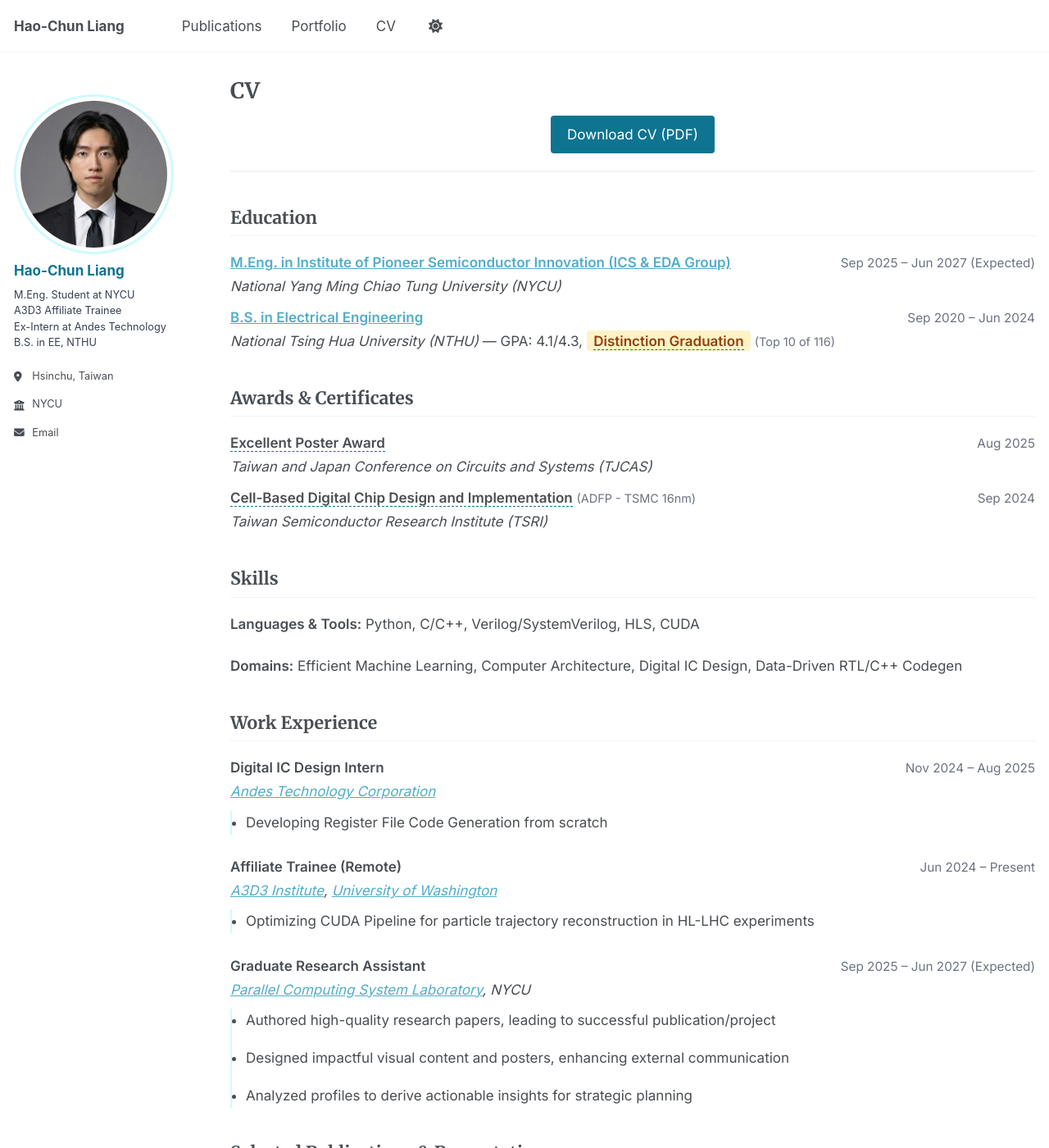
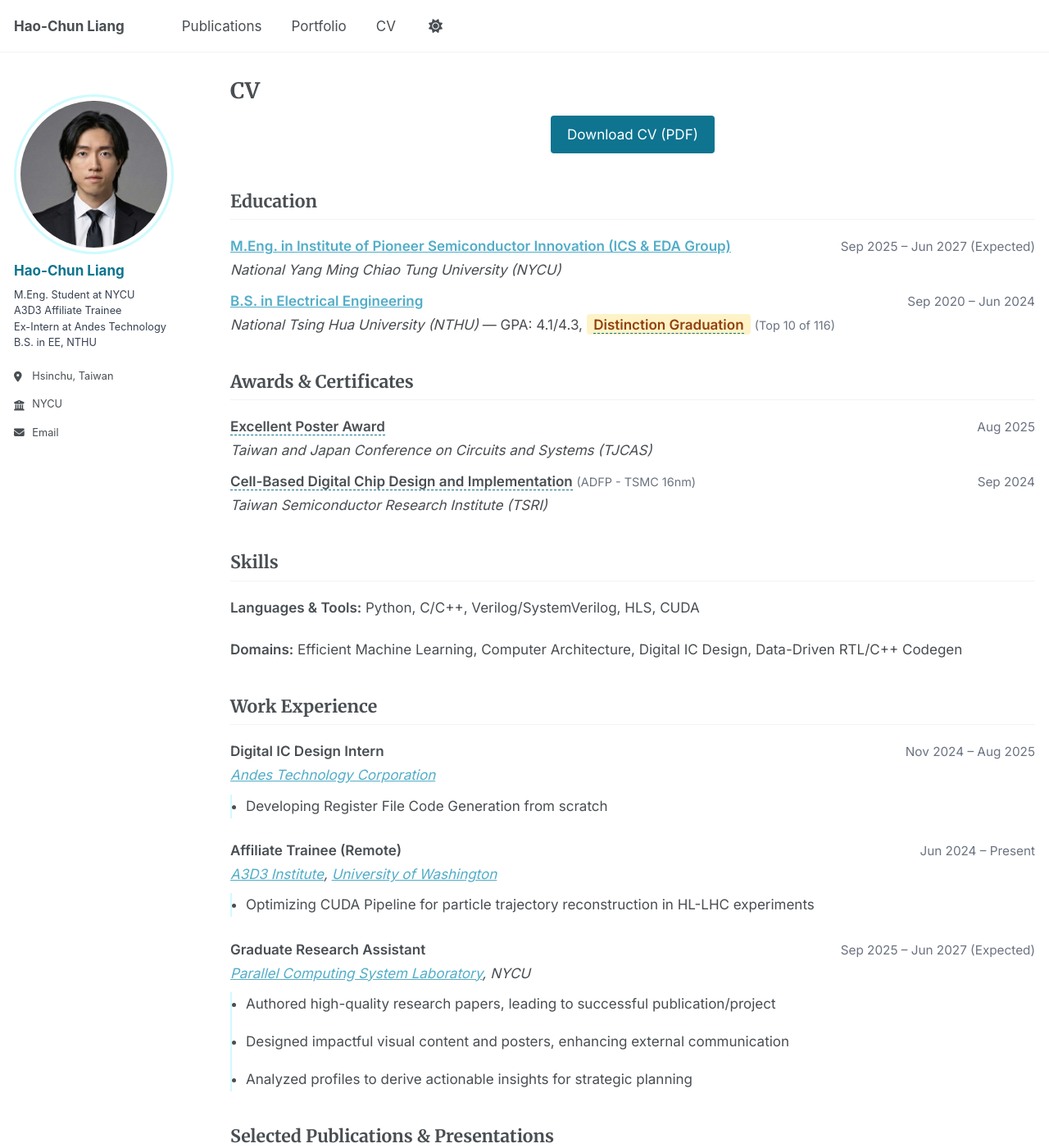
Before and after one commit to noyaboy/noyaboy.github.io, a Jekyll site: the page built from _pages/cv.md, in a window 1280 px wide and 1400 px high. Shown: the whole window at 82% size. Built offline with Jekyll 4.4.1, drawn with Linux system fonts in a browser that asks for light colours; a script that is not in the unit is left out.

Commit message:
Remove horizontal line above Education
- Override border-bottom from _json_cv.scss
- Add border-bottom: none to cv-header

🤖 Generated with [Claude Code](https://claude.com/claude-code)

Co-Authored-By: Claude <noreply@anthropic.com>

```diff
--- a/_sass/_custom.scss
+++ b/_sass/_custom.scss
@@ -135,6 +135,8 @@ body {
   justify-content: center;
   margin-bottom: 1em;
   margin-top: 0;
+  border-bottom: none;
+  padding-bottom: 0;
 }
 
 .cv-download-btn {
```
